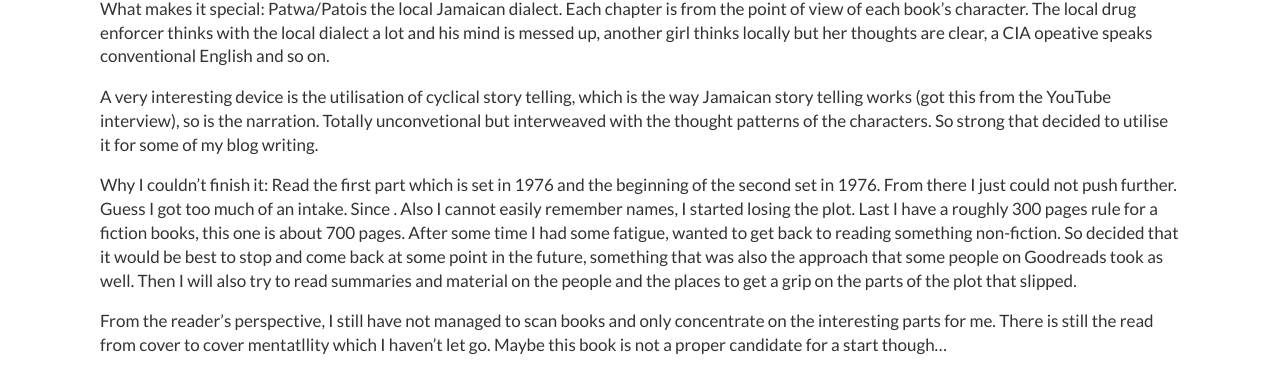
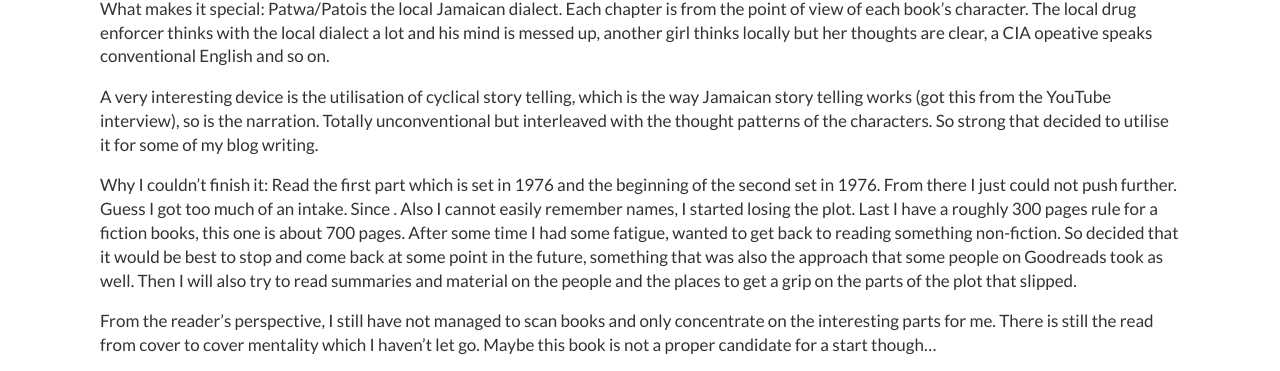
Before and after one commit to dimitrismistriotis/dimitrismistriotis.github.io, a Jekyll site: the page built from _posts/2016-01-13-books_of_2016.md, in a window 1280 px wide and 900 px high, scrolled down 8369 px. Shown: the part 526-897 px from the top of the window. Built offline with Jekyll 4.4.1, drawn with Linux system fonts in a browser that asks for light colours; comment, search, counter and statistics services are not loaded.

Commit message:
Spelling

```diff
--- a/_posts/2016-01-13-books_of_2016.md
+++ b/_posts/2016-01-13-books_of_2016.md
@@ -240,7 +240,7 @@ and so on.
 
 A very interesting device is the utilisation of cyclical story telling, which
 is the way Jamaican story telling works (got this from the YouTube interview),
-so is the narration. Totally unconvetional but interweaved with the thought
+so is the narration. Totally unconventional but interleaved with the thought
 patterns of the characters. So strong that decided to utilise it for some of my
 blog writing.
 
@@ -257,5 +257,5 @@ parts of the plot that slipped.
 
 From the reader's perspective, I still have not managed to scan books and only
 concentrate on the interesting parts for me. There is still the read from cover
-to cover mentatllity which I haven't let go. Maybe this book is not a proper
+to cover mentality which I haven't let go. Maybe this book is not a proper
 candidate for a start though...
```
